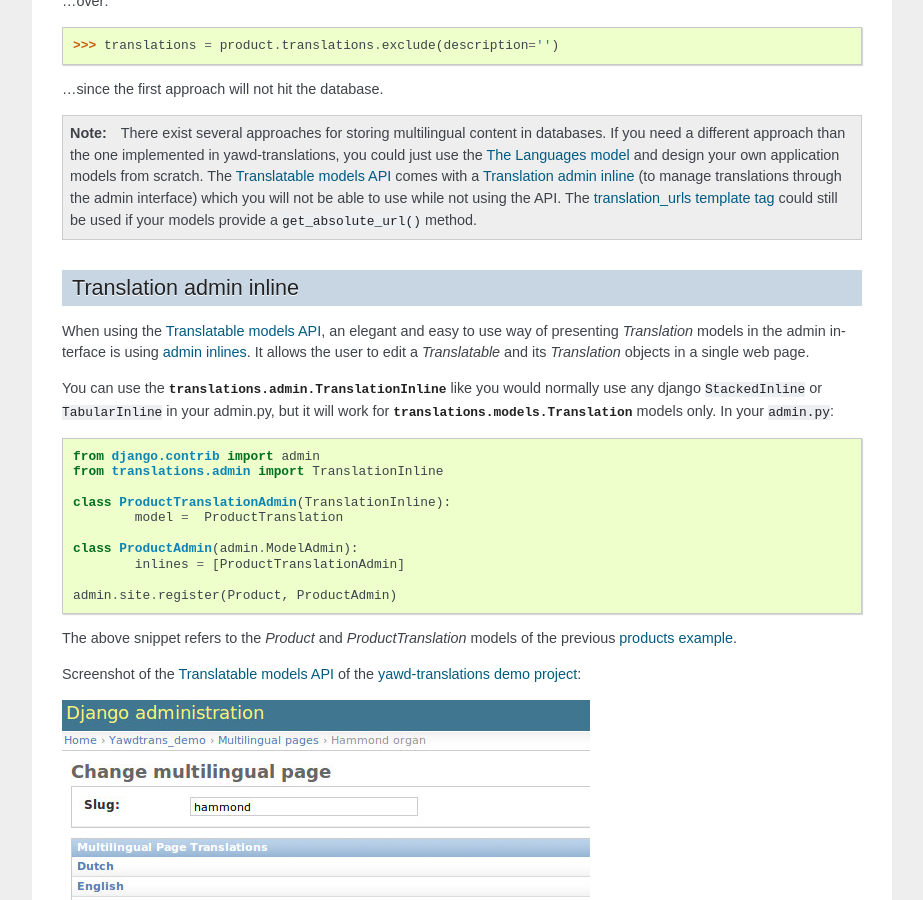
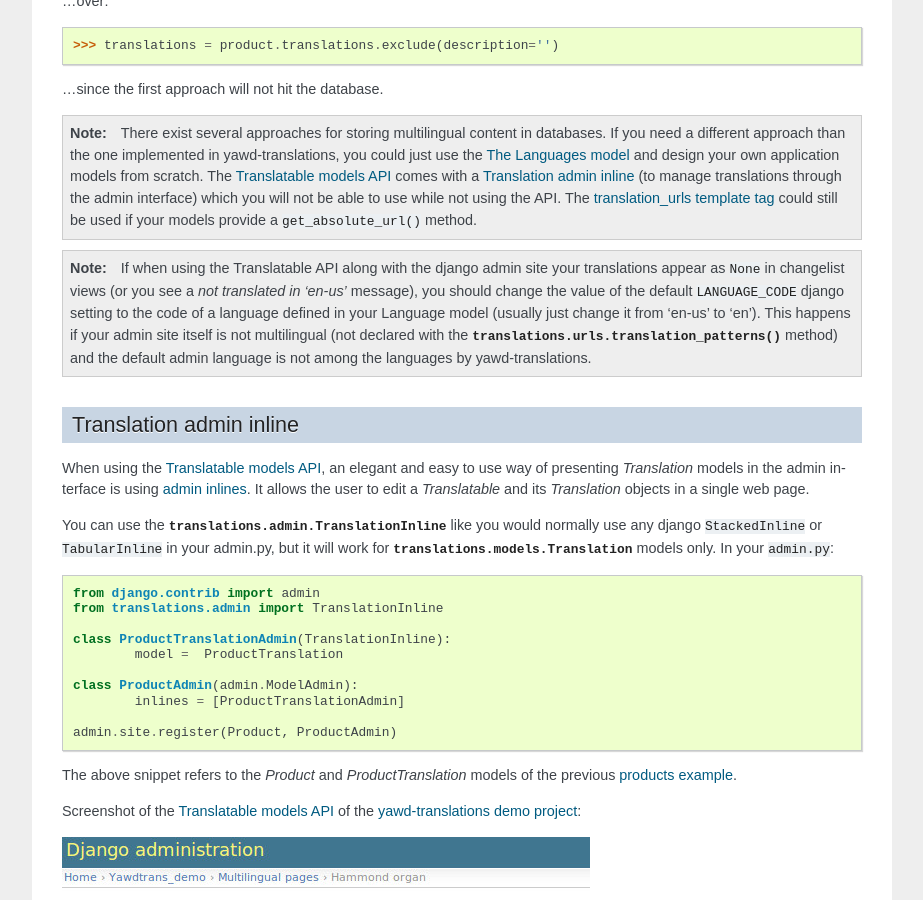
Before and after one commit to ppetrid/yawd-translations, a Sphinx documentation site: the page built from docs/source/usage.rst, in a window 1280 px wide and 900 px high, scrolled down 4845 px. Shown: the whole window, without its empty margins (198-1121 px from the left). Built offline with Sphinx 7.4.7, drawn with Linux system fonts in a browser that asks for light colours.

Commit message:
a note in the docs

```diff
--- a/docs/source/usage.rst
+++ b/docs/source/usage.rst
@@ -284,6 +284,18 @@ To generate a filtered list of translations it is always a good idea to  use the
 	could still be used if your models provide a ``get_absolute_url()``
 	method.
 
+.. note::
+	If when using the Translatable API along with the django admin
+	site your translations appear as ``None`` in changelist views
+	(or you see a `not translated in 'en-us'` message), you should
+	change the value of the default ``LANGUAGE_CODE`` django setting
+	to the code of a language defined in your Language model
+	(usually just change it from 'en-us' to 'en'). This happens if
+	your admin site itself is not multilingual (not declared with the
+	:func:`translations.urls.translation_patterns` method) and the
+	default admin language is not among the languages by
+	yawd-translations.
+
 .. _custom-admin-inline:
 
 Translation admin inline
```
